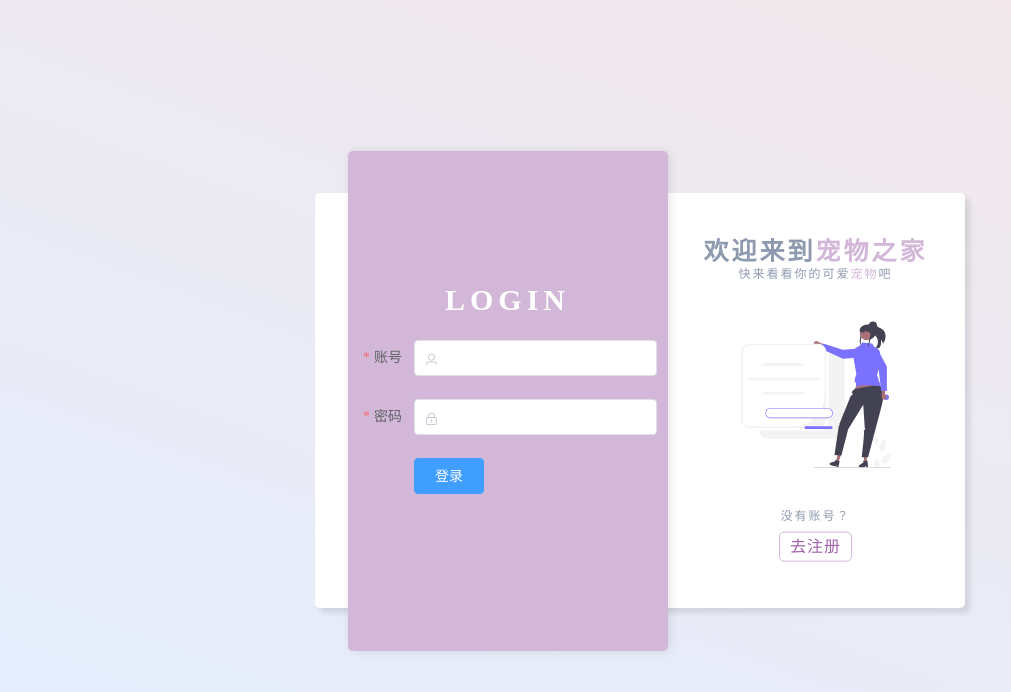
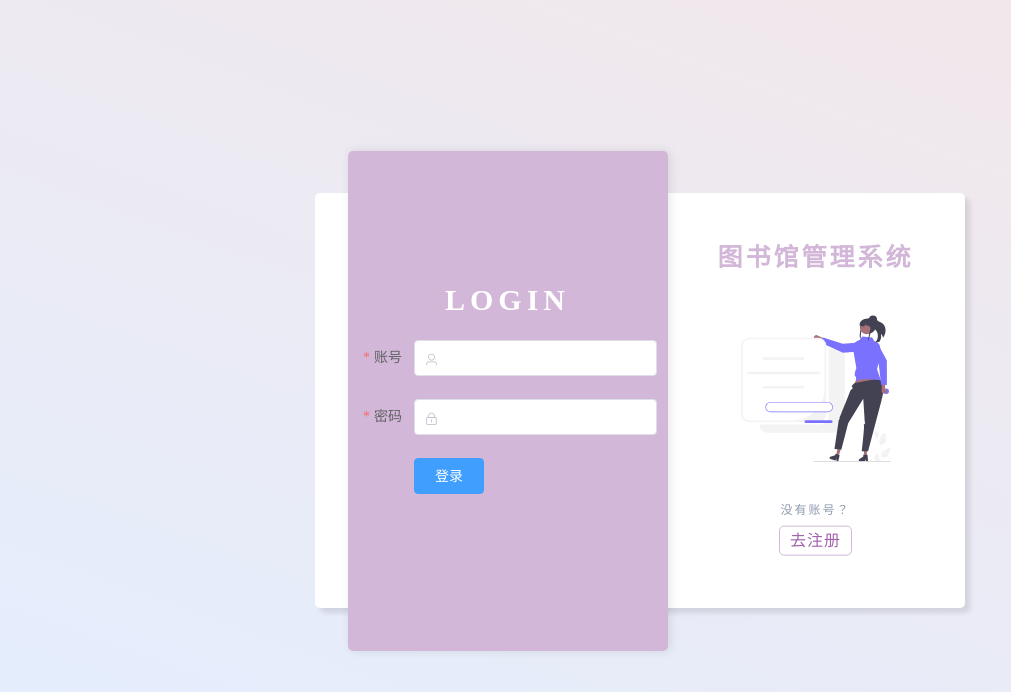
Before and after one commit to Clarice0997/Library_Manager_System, a Vue app: page /login/login in a window 1280 px wide. Shown: the top 692 px of the page, without its empty margins (0-1011 px from the left). Built offline with nearby package versions, Linux system fonts and the light colour scheme.

Commit message:
little change

```diff
--- a/src/views/login/LoginView.vue
+++ b/src/views/login/LoginView.vue
@@ -7,15 +7,13 @@
         </keep-alive>
       </div>
       <div class="con-box left">
-        <h2 class="title">欢迎来到<span>宠物之家</span></h2>
-        <p>快来领取你的专属<span>宠物</span>吧</p>
+        <h2 class="title"><span>图书馆管理系统</span></h2>
         <img src="@/assets/img/login.svg" class="smaller" />
         <p>已有账号</p>
         <router-link id="login" to="/login/login">去登录</router-link>
       </div>
       <div class="con-box right">
-        <h2 class="title">欢迎来到<span>宠物之家</span></h2>
-        <p>快来看看你的可爱<span>宠物</span>吧</p>
+        <h2 class="title"><span>图书馆管理系统</span></h2>
         <img src="@/assets/img/register.svg" class="smaller" />
         <p>没有账号？</p>
         <router-link id="register" to="/login/register">去注册</router-link>
```
